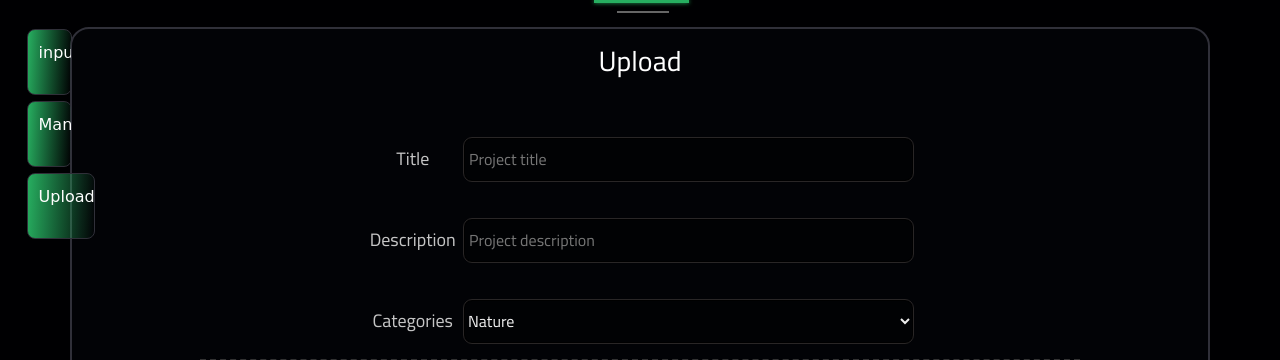
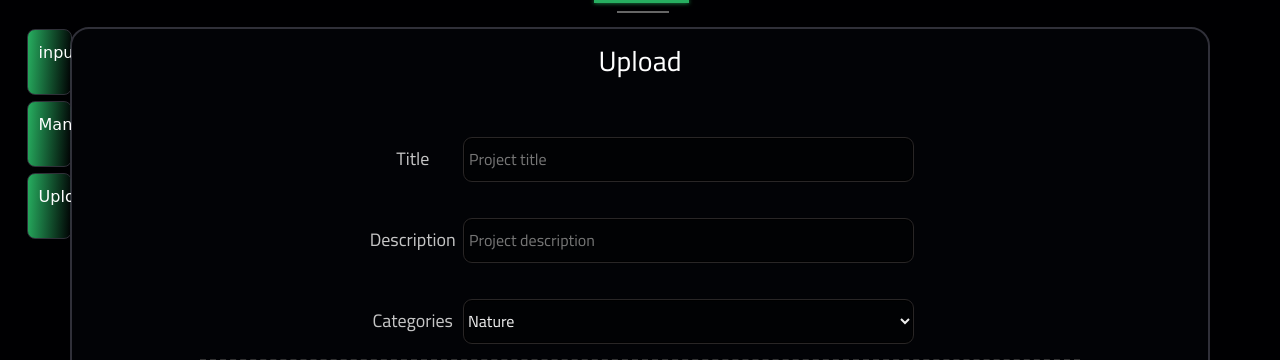
Before and after one commit to iibals/AhmedPortfolio, a PHP site: page /ghzalyWebSite/cpanel/cpanel.php in a window 1280 px wide. Shown: the part 161-521 px from the top of the page. Run offline with PHP 8.4, Linux system fonts and the light colour scheme; some libraries are stand-ins or nearby versions; some web fonts are replaced.

Commit message:
Before the last day

```diff
--- a/cpanel/cpanel.php
+++ b/cpanel/cpanel.php
@@ -1,4 +1,5 @@
-<?php include "../headElm.php"?>
+<?php include "../headElm.php";
+?>
 <title><?php echo $config["title"] ?>cPanel</title>
 <link rel="stylesheet" href="css/cpanel.css" />
 <link rel="stylesheet" href="css/upload.css" />
@@ -7,8 +8,8 @@
 <div class="Main-login container-fluid">
     <h1 class="large-header mb-4 text-center">Control panel</h1>
       <div class="container big-Cont p-0" id="remoteCont">
-          <div data-file="inputs.php" class="remote" id="fill">inputs</div>
-          <div data-file="upload.php" class="remote active" id="upload">Upload</div>
+          <div data-file="inputs.php" class="remote inputs" id="fill">inputs</div>
+          <div data-file="upload.php" class="remote" id="upload">Upload</div>
           <div data-file="manage.php" class="remote" id="mng">Manage</div>
           <section class="container-fluid text-center text-white p-0 Section-login" id="fileDisplay">
             <?php include "upload.php" ?>
@@ -54,3 +55,6 @@ $("#remoteCont .remote").on('click', function(){
 })
 
 </script>
+<?php
+$conn->close();
+ ?>
--- a/cpanel/upload.php
+++ b/cpanel/upload.php
@@ -1,6 +1,20 @@
 <link rel="stylesheet" href="css/upload.css">
 <style>
+<?php
 
+  $servername = "localhost";
+  $username = "root";
+  $password = "";
+  $dbname = "ahmedDb";
+
+  // Create connection
+  $conn = new mysqli($servername, $username, $password, $dbname);
+  // Check connection
+  if ($conn->connect_error) {
+      die("Connection failed: " . $conn->connect_error);
+  }
+
+?>
 /* .big-Cont {
   height: 1650px;
 } */
--- a/projects/projects.css
+++ b/projects/projects.css
@@ -50,7 +50,7 @@ body {
     top: 0;
     width: 100%;
     left: 0;
-    transition: background .3s linear;
+    transition: all .3s linear;
 }
 
 .image-big-Square-title-real-title {
@@ -64,7 +64,7 @@ body {
 .image-slidersCount {
   position: absolute;
   left: 50%;
-  z-index: 111;
+  z-index: 3;
   bottom: 0;
   color: #f9f9f9;
   text-shadow: 0 0 1px #000000;
```
Also changed, not shown: cpanel/inputs.php (+16 -17 lines).
